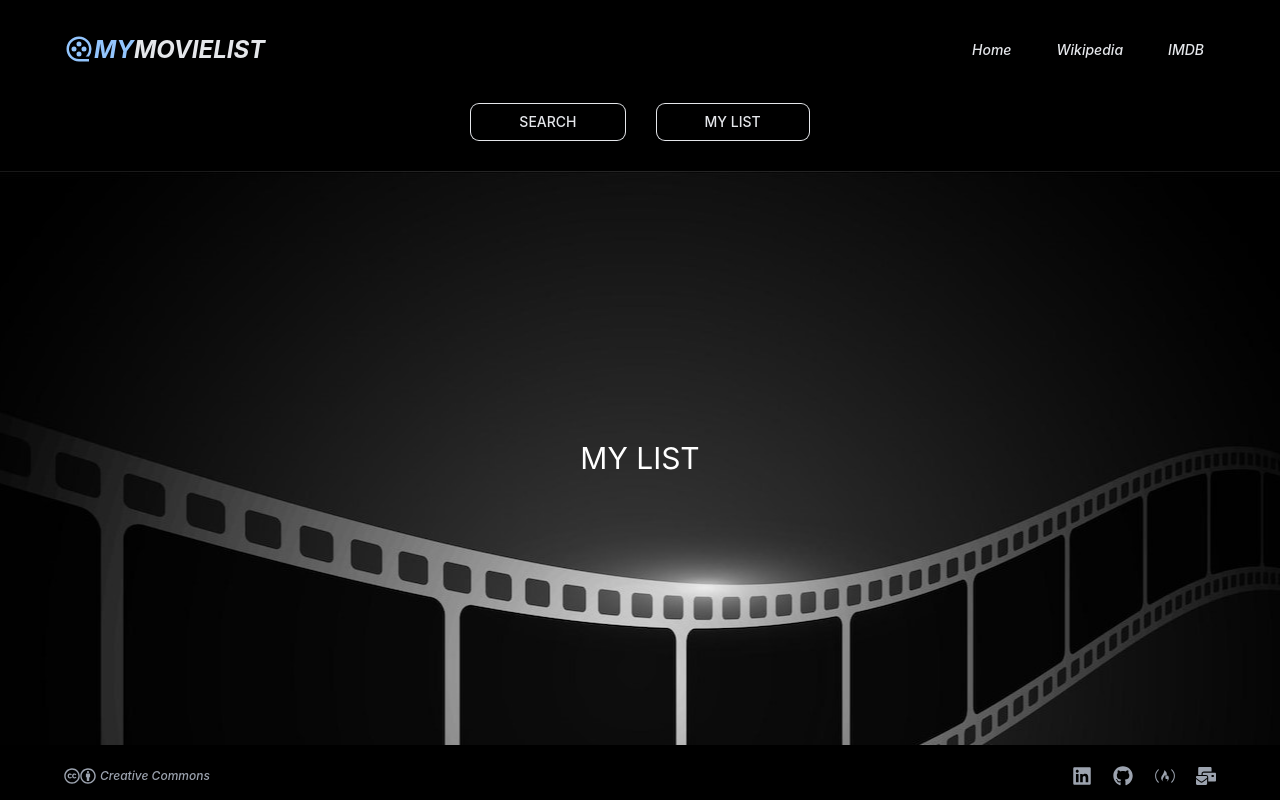
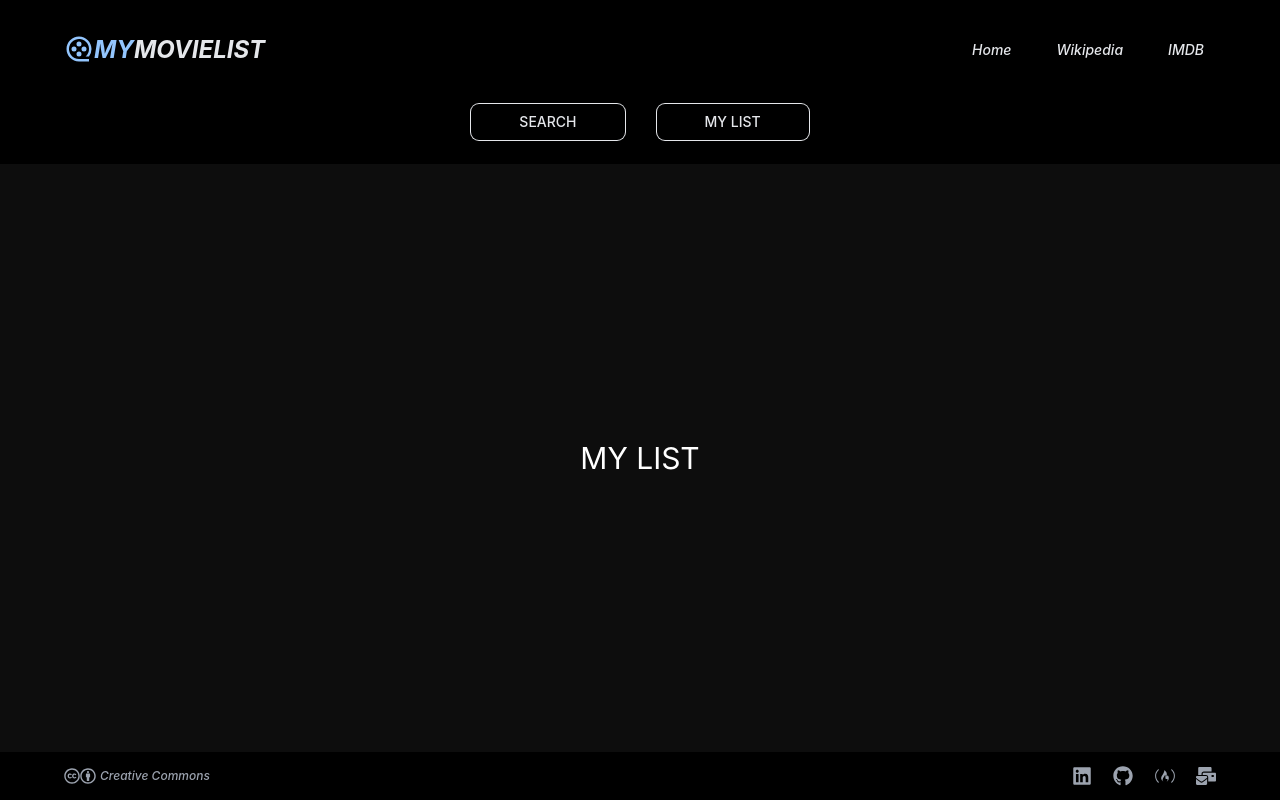
Before and after one commit to HogarStrashni/movies-demo-app, a React (Vite) app: page /my-list in a window 1280 px wide. Built offline with nearby package versions, Linux system fonts and the light colour scheme; no server answers.

Commit message:
implement SearchBar, MovieCard (display Grid) and scrollbar CSS polishing

```diff
--- /dev/null
+++ b/src/components/MovieCard.tsx
@@ -0,0 +1,11 @@
+const MovieCard = ({ poster, title }: any) => {
+  return (
+    <article>
+      <div className="w-60 h-96 border-2 border-yellow-500 rounded-xl overflow-hidden">
+        <img src={poster} alt={`image: ${title}`} className="w-full h-full" />
+      </div>
+    </article>
+  );
+};
+
+export default MovieCard;
--- /dev/null
+++ b/src/components/SearchBar.tsx
@@ -0,0 +1,19 @@
+import { FaSearch } from "react-icons/fa";
+
+const SearchBar = () => {
+  return (
+    <form
+      className="relative w-full mx-4"
+      onSubmit={(event) => event.preventDefault()}
+    >
+      <input
+        type="text"
+        className="w-full p-2.5 pl-11 text-sm text-gray-900 bg-gray-100 border border-gray-300 outline-none focus:ring-2 ring-blue-400 focus:border-blue-400 hover:bg-gray-200 z-5 shadow-sm rounded-lg"
+        placeholder="Search..."
+      />
+      <FaSearch className="text-gray-500 absolute left-4 bottom-3.5" />
+    </form>
+  );
+};
+
+export default SearchBar;
--- a/src/index.css
+++ b/src/index.css
@@ -8,3 +8,16 @@
 @tailwind base;
 @tailwind components;
 @tailwind utilities;
+
+/* Scroll bar */
+::-webkit-scrollbar {
+  @apply w-2;
+}
+
+::-webkit-scrollbar-track {
+  @apply bg-gray-200 rounded-xl inset-1;
+}
+
+::-webkit-scrollbar-thumb {
+  @apply bg-blue-400 rounded-xl;
+}
--- a/src/pages/MyList.tsx
+++ b/src/pages/MyList.tsx
@@ -1,8 +1,6 @@
-import React from "react";
-
 const MyList = () => {
   return (
-    <main className="h-[calc(100vh-204px)] sm:h-[calc(100vh-212px)] bg-black bg-movieBGP bg-no-repeat bg-center flex justify-center items-center">
+    <main className="h-[calc(100vh-204px)] sm:h-[calc(100vh-212px)] bg-black bg-opacity-95 flex justify-center items-center">
       <div className="text-white text-3xl">MY LIST</div>
     </main>
   );
--- a/src/pages/Search.tsx
+++ b/src/pages/Search.tsx
@@ -1,21 +1,37 @@
 import axios from "axios";
-import { useEffect } from "react";
+import { useEffect, useState } from "react";
+import SearchBar from "../components/SearchBar";
+import MovieCard from "../components/MovieCard";
 
 const BASE_URL: string = `https://www.omdbapi.com/?apikey=${
   import.meta.env.VITE_API_KEY
 }&s=batman`;
 
 function Search() {
+  const [movieList, setMovieList] = useState([]);
+
   useEffect(() => {
     axios
       .get(BASE_URL)
-      .then((response) => console.log(response.data.Search))
+      .then((response) => setMovieList(response.data.Search))
       .catch((error) => console.log(error.message));
   }, []);
 
+  console.log(movieList);
+
   return (
-    <main className="h-[calc(100vh-204px)] sm:h-[calc(100vh-212px)] bg-black bg-movieBGP bg-no-repeat bg-center flex justify-center items-center">
-      <div className="text-white text-3xl">SEARCH</div>
+    <main className="min-h-[calc(100vh-204px)] sm:min-h-[calc(100vh-212px)] bg-black bg-opacity-95 relative overflow-auto">
+      <div className="max-w-lg mx-auto pt-6 flex justify-center">
+        <SearchBar />
+      </div>
+      <div className="flex justify-center">
+        <section className="mx-auto mt-6 grid grid-cols-1 gap-4 justify-center content-center absolute overflow-auto sm:grid-cols-2 md:grid-cols-3 lg:grid-cols-4 xl:grid-cols-5">
+          {movieList?.map((item) => {
+            const { imdbID, Poster, Title } = item;
+            return <MovieCard key={imdbID} poster={Poster} title={Title} />;
+          })}
+        </section>
+      </div>
     </main>
   );
 }
```
